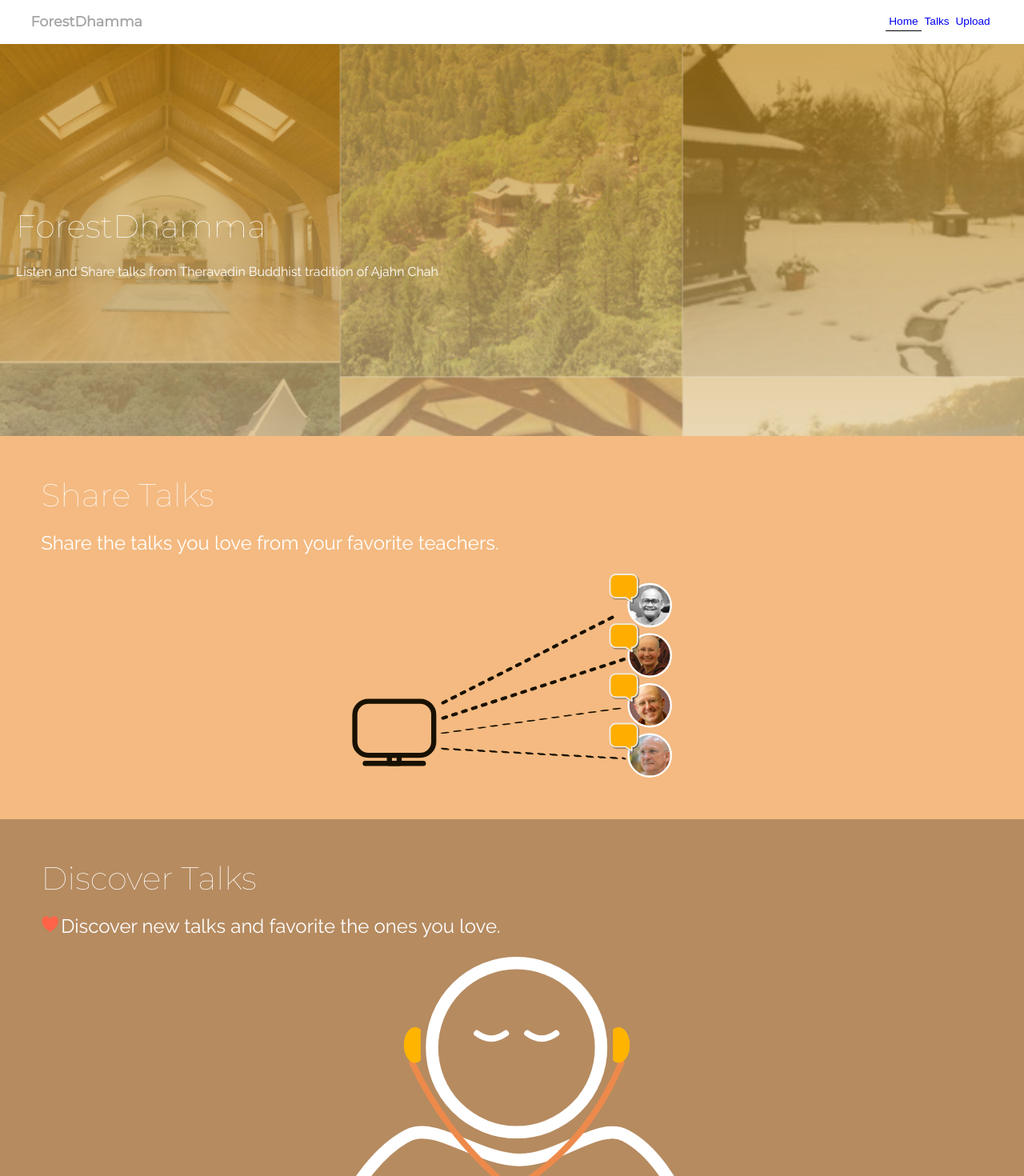
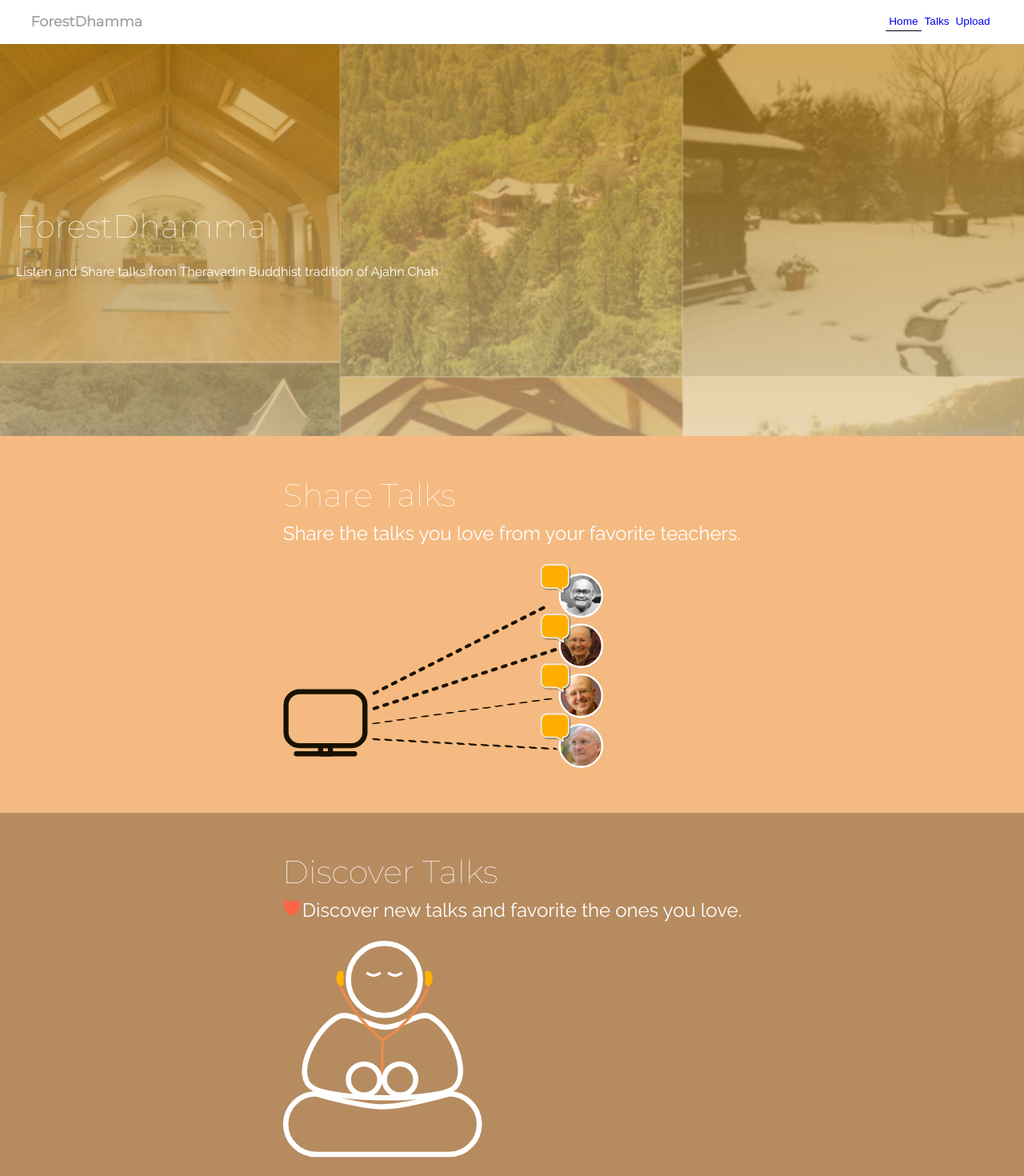
Before and after one commit to Nick-Damico/forest-dhamma, a React (Create React App) app in the folder client/: page / in a window 1280 px wide. Shown: the top 1470 px of the page at 80% size. Built offline with nearby package versions, Linux system fonts and the light colour scheme; no server answers.

Commit message:
add .wrapper class for containing elements

```diff
--- a/client/src/components/static/home.js
+++ b/client/src/components/static/home.js
@@ -16,13 +16,16 @@ const Home = () => {
       </header>
       <main className="landing-page--main">
         <section className="about-section--main">
+          <div className="wrapper">
             <h3>Share Talks</h3>
             <p>
               Share the talks you love from your favorite teachers.
             </p>
             <img className="monitor-img" src={about} alt="" />
+          </div>
         </section>
         <section className="discovery-section--main">
+          <div className="wrapper">
             <h3>Discover Talks</h3>
             <div className="discovery-section--text">
               <img src={HeartIcon} alt="" className="heart-icon" />
@@ -33,6 +36,7 @@ const Home = () => {
             <div className="monk-icon--container">
               <img src={MonkIcon} className="monk-icon" alt="" />
             </div>
+          </div>
         </section>
       </main>
       <Footer />
--- a/client/src/styles/App.css
+++ b/client/src/styles/App.css
@@ -61,6 +61,11 @@ html, body,
   min-height: 100vh;
 }
 
+
+.wrapper {
+  max-width: 1200px;
+  margin: 0 auto;
+}
 
 /* Mobile first CSS */
 
@@ -235,6 +240,7 @@ small {
 
 .monk-icon--container {
   width: 50%;
+  max-width: 250px;
   align-self: center;
 }
 
```
Lines whose indentation alone changed are shown as unchanged.
